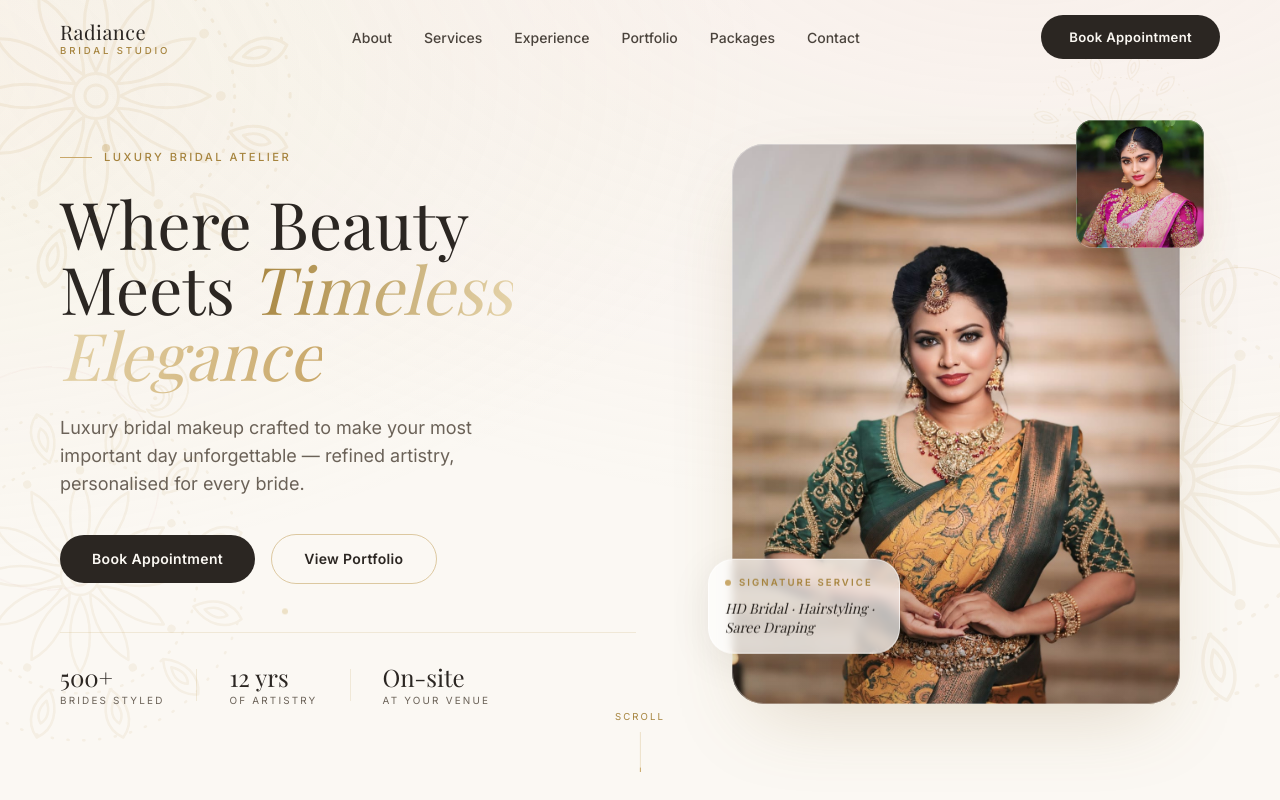
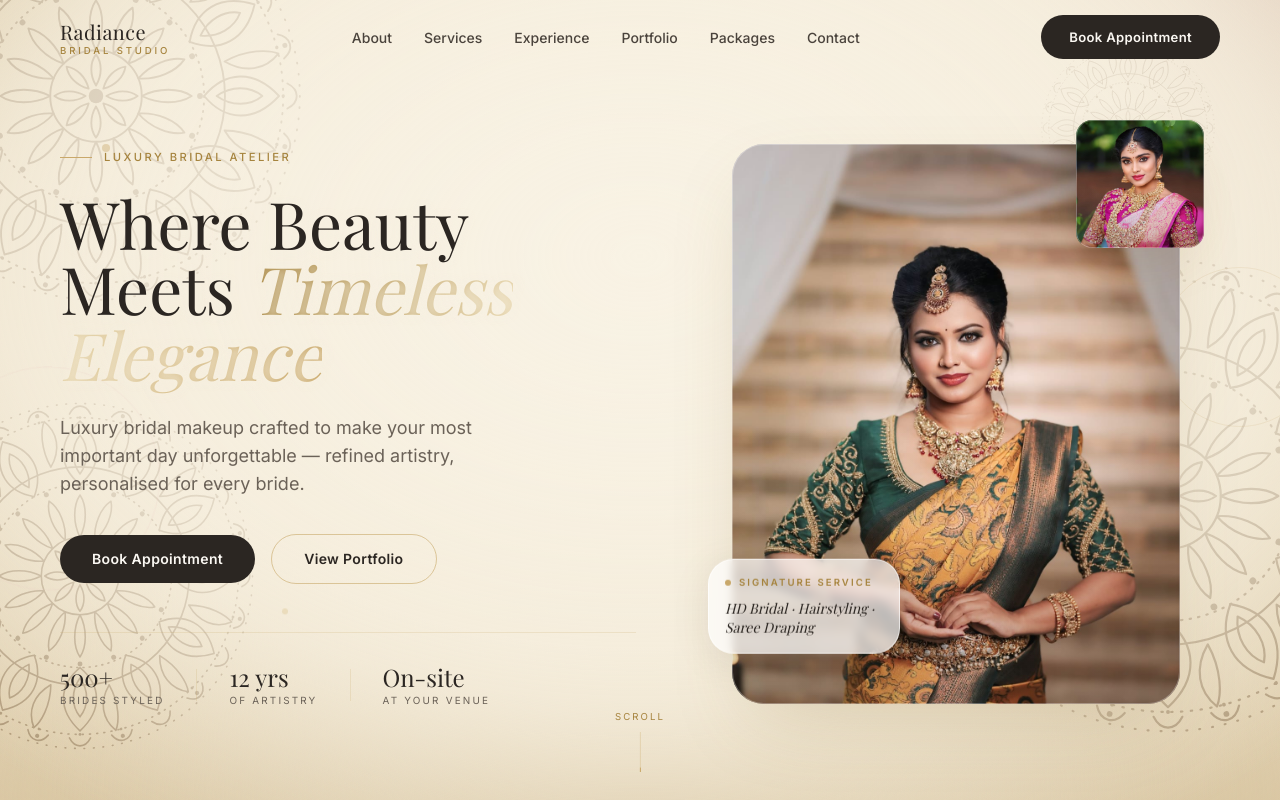
Before and after one commit to Rockieboi69/Radiance_bridal_studio, a React (Vite) app: page / in a window 1280 px wide. Shown: the top 800 px of the page. Built offline with nearby package versions, Linux system fonts and the light colour scheme; a web font is replaced by a local one.

Commit message:
Redesign background with ornate henna mandala backdrop and improved text legibility

```diff
--- a/src/App.tsx
+++ b/src/App.tsx
@@ -3,7 +3,7 @@ import { Routes, Route, useLocation } from 'react-router-dom'
 import { AnimatePresence, motion } from 'framer-motion'
 import Navbar from './components/Navbar'
 import Footer from './components/Footer'
-import { HennaBackdrop } from './components/Henna'
+import { TraditionalBackdrop } from './components/Motifs'
 import Home from './pages/Home'
 import Booking from './pages/Booking'
 
@@ -34,7 +34,7 @@ export default function App() {
   return (
     <div className="flex min-h-screen flex-col">
       <ScrollToTop />
-      <HennaBackdrop />
+      <TraditionalBackdrop />
       <Navbar />
       <main className="flex-1">
         <AnimatePresence mode="wait">
--- a/src/components/Henna.tsx
+++ /dev/null
@@ -1,94 +0,0 @@
-/**
- * Hand-built henna / mehndi inspired ornamentation drawn as SVG.
- * Used as a subtle, elegant background texture across the site.
- * Purely decorative — hidden from assistive tech.
- */
-
-const RING = 12
-
-/** A single intricate mandala motif (mehndi style). Colour via `currentColor`. */
-export function HennaMandala({ className = '' }: { className?: string }) {
-  const spokes = Array.from({ length: RING })
-
-  return (
-    <svg
-      viewBox="-60 -60 120 120"
-      className={className}
-      fill="none"
-      stroke="currentColor"
-      strokeWidth="0.85"
-      strokeLinecap="round"
-      strokeLinejoin="round"
-      aria-hidden
-    >
-      {/* core flower */}
-      <circle r="3.2" />
-      <circle r="6.5" />
-
-      {/* inner petal ring */}
-      {spokes.map((_, i) => (
-        <g key={`a${i}`} transform={`rotate(${i * (360 / RING)})`}>
-          <path d="M0,-7 C 4.5,-15 4.5,-26 0,-33 C -4.5,-26 -4.5,-15 0,-7 Z" />
-          <circle cx="0" cy="-36" r="1.4" fill="currentColor" stroke="none" />
-        </g>
-      ))}
-
-      {/* mid scallop ring */}
-      <circle r="40" strokeDasharray="0.5 3.5" />
-
-      {/* outer paisley/teardrop ring */}
-      {spokes.map((_, i) => (
-        <g key={`b${i}`} transform={`rotate(${i * (360 / RING) + 15})`}>
-          <path d="M0,-40 C 5,-46 5,-53 0,-57 C -5,-53 -5,-46 0,-40 Z" />
-          <path d="M0,-44 C 2,-47 2,-50 0,-52 C -2,-50 -2,-47 0,-44 Z" />
-        </g>
-      ))}
-
-      {/* fine outer dotted halo */}
-      <circle r="56" strokeDasharray="0.4 5" />
-    </svg>
-  )
-}
-
-/** A flowing paisley (buti) motif for borders and accents. */
-export function HennaPaisley({ className = '' }: { className?: string }) {
-  return (
-    <svg
-      viewBox="0 0 64 80"
-      className={className}
-      fill="none"
-      stroke="currentColor"
-      strokeWidth="1.3"
-      strokeLinecap="round"
-      strokeLinejoin="round"
-      aria-hidden
-    >
-      <path d="M40 6c14 6 18 22 8 34-7 8-20 9-24 1 7 3 16-1 18-9 2-9-3-18-12-21-7-2-15 1-18 8-4 9 1 20 11 24-15-2-25-16-21-30C5 8 24-1 40 6Z" />
-      <path d="M34 24c6 2 8 9 4 14-3 4-9 4-11 0 4 1 8-1 9-5 1-4-2-8-6-9Z" />
-      <circle cx="30" cy="33" r="1.4" fill="currentColor" stroke="none" />
-      <circle cx="22" cy="58" r="1.2" fill="currentColor" stroke="none" />
-      <circle cx="46" cy="20" r="1.2" fill="currentColor" stroke="none" />
-    </svg>
-  )
-}
-
-/**
- * Site-wide fixed henna backdrop. Renders faint mandalas and paisleys
- * anchored to the edges so content always reads clearly over them.
- */
-export function HennaBackdrop() {
-  return (
-    <div
-      aria-hidden
-      className="pointer-events-none fixed inset-0 -z-10 overflow-hidden text-champagne"
-    >
-      <HennaMandala className="absolute -left-28 -top-28 h-[26rem] w-[26rem] opacity-[0.13] animate-float-slow" />
-      <HennaMandala className="absolute -right-32 top-[30%] h-[30rem] w-[30rem] opacity-[0.11]" />
-      <HennaMandala className="absolute -left-24 bottom-[6%] h-[22rem] w-[22rem] opacity-[0.11] animate-float-slow" />
-      <HennaMandala className="absolute right-[6%] top-[6%] hidden h-44 w-44 opacity-[0.1] lg:block" />
-
-      <HennaPaisley className="absolute left-[8%] top-[44%] hidden h-28 w-28 opacity-[0.12] lg:block" />
-      <HennaPaisley className="absolute right-[10%] bottom-[16%] hidden h-32 w-32 -scale-x-100 opacity-[0.12] lg:block" />
-    </div>
-  )
-}
--- /dev/null
+++ b/src/components/Motifs.tsx
@@ -0,0 +1,102 @@
+/**
+ * Henna / mehndi inspired ornamentation drawn as SVG.
+ * Used as a subtle, elegant background texture across the site.
+ * Purely decorative — hidden from assistive tech. Colour via `currentColor`.
+ */
+
+/** An intricate, multi-ring henna / mehndi mandala. Colour via `currentColor`. */
+export function HennaMandala({ className = '' }: { className?: string }) {
+  const r8 = Array.from({ length: 8 })
+  const r16 = Array.from({ length: 16 })
+  const r12 = Array.from({ length: 12 })
+  const r24 = Array.from({ length: 24 })
+
+  return (
+    <svg
+      viewBox="-100 -100 200 200"
+      className={className}
+      fill="none"
+      stroke="currentColor"
+      strokeWidth="0.9"
+      strokeLinecap="round"
+      strokeLinejoin="round"
+      aria-hidden
+    >
+      {/* --- core: tiny 8-petal flower --- */}
+      <circle r="3.5" fill="currentColor" stroke="none" />
+      {r8.map((_, i) => (
+        <g key={`c${i}`} transform={`rotate(${i * 45})`}>
+          <path d="M0 -5 C3 -10 3 -16 0 -20 C-3 -16 -3 -10 0 -5 Z" />
+        </g>
+      ))}
+      <circle r="22" />
+
+      {/* --- ring 1: 16 fine teardrop petals with tip dots --- */}
+      {r16.map((_, i) => (
+        <g key={`p${i}`} transform={`rotate(${i * 22.5})`}>
+          <path d="M0 -22 C4 -30 4 -40 0 -46 C-4 -40 -4 -30 0 -22 Z" />
+          <circle cx="0" cy="-50" r="1.4" fill="currentColor" stroke="none" />
+        </g>
+      ))}
+      <circle r="52" strokeDasharray="0.6 3" />
+
+      {/* --- ring 2: 12 layered lotus petals --- */}
+      {r12.map((_, i) => (
+        <g key={`l${i}`} transform={`rotate(${i * 30})`}>
+          <path d="M0 -52 C12 -62 13 -76 0 -88 C-13 -76 -12 -62 0 -52 Z" />
+          <path d="M0 -58 C5 -65 5 -74 0 -80 C-5 -74 -5 -65 0 -58 Z" />
+        </g>
+      ))}
+      <circle r="62" />
+      <circle r="90" strokeDasharray="0.6 3.5" />
+
+      {/* --- ring 3: 12 outward paisleys offset between petals --- */}
+      {r12.map((_, i) => (
+        <g key={`pa${i}`} transform={`rotate(${i * 30 + 15})`}>
+          <path d="M0 -64 C8 -72 9 -82 3 -90 C0 -86 -3 -76 0 -64 Z" />
+          <circle cx="0" cy="-94" r="1.2" fill="currentColor" stroke="none" />
+        </g>
+      ))}
+
+      {/* --- ring 4: scalloped crown border --- */}
+      {r24.map((_, i) => (
+        <g key={`s${i}`} transform={`rotate(${i * 15})`}>
+          <path d="M-6 -92 C-3 -98 3 -98 6 -92" />
+          <circle cx="0" cy="-90" r="0.8" fill="currentColor" stroke="none" />
+        </g>
+      ))}
+      {/* fine outer dotted halo */}
+      <circle r="98" strokeDasharray="0.4 5" />
+    </svg>
+  )
+}
+
+/**
+ * Site-wide fixed henna backdrop. Renders ornate mehndi mandalas anchored
+ * to the edges, with a soft veil clearing the central reading area so text
+ * always stays bold and legible.
+ */
+export function TraditionalBackdrop() {
+  return (
+    <div
+      aria-hidden
+      className="pointer-events-none fixed inset-0 -z-10 overflow-hidden text-[#5E3F1E]"
+    >
+      {/* Henna mandalas anchored to the edges */}
+      <HennaMandala className="absolute -left-28 -top-28 h-[26rem] w-[26rem] opacity-[0.42] animate-float-slow" />
+      <HennaMandala className="absolute -right-32 top-[32%] h-[30rem] w-[30rem] opacity-[0.38]" />
+      <HennaMandala className="absolute -left-24 bottom-[6%] h-[22rem] w-[22rem] opacity-[0.38] animate-float-slow" />
+      <HennaMandala className="absolute right-[5%] top-[5%] hidden h-44 w-44 opacity-[0.36] lg:block" />
+
+      {/* Strong cream reading pool that clears the central area so text stays
+          bold and legible, while the darker henna stays prominent at the edges. */}
+      <div
+        className="absolute inset-0"
+        style={{
+          background:
+            'radial-gradient(1250px 860px at 50% 32%, rgba(248, 242, 228, 0.96), rgba(248, 242, 228, 0.6) 52%, rgba(248, 242, 228, 0) 78%)',
+        }}
+      />
+    </div>
+  )
+}
--- a/src/index.css
+++ b/src/index.css
@@ -14,13 +14,32 @@
   }
 
   body {
-    @apply bg-ivory text-charcoal font-sans antialiased;
+    @apply bg-ivory-50 text-charcoal font-sans antialiased;
+    /* Deeper, warmer "handmade paper" tone. Edges are a darker sand/
+       champagne so motifs read boldly, while the reading area keeps a
+       lighter cream pool so the dark charcoal text stays highly legible. */
+    background-color: #D6C29C;
     background-image: radial-gradient(
-        1200px 600px at 80% -10%,
-        rgba(232, 201, 196, 0.18),
-        transparent
+        1500px 1050px at 50% 34%,
+        rgba(247, 240, 224, 0.99) 0%,
+        rgba(243, 233, 212, 0.92) 36%,
+        rgba(243, 233, 212, 0) 72%
       ),
-      radial-gradient(900px 500px at -10% 10%, rgba(228, 210, 168, 0.16), transparent);
+      radial-gradient(
+        1000px 620px at 100% 0%,
+        rgba(190, 150, 140, 0.7),
+        transparent 60%
+      ),
+      radial-gradient(
+        1000px 620px at 0% 6%,
+        rgba(178, 148, 92, 0.66),
+        transparent 60%
+      ),
+      radial-gradient(
+        1100px 600px at 50% 100%,
+        rgba(178, 148, 92, 0.6),
+        transparent 60%
+      );
     background-attachment: fixed;
   }
 
@@ -32,6 +51,8 @@
   h1, h2, h3, h4 {
     @apply font-serif text-charcoal;
     text-wrap: balance;
+    /* Soft light halo lifts headings off the textured background. */
+    text-shadow: 0 1px 10px rgba(247, 240, 224, 0.85);
   }
 }
 
```
